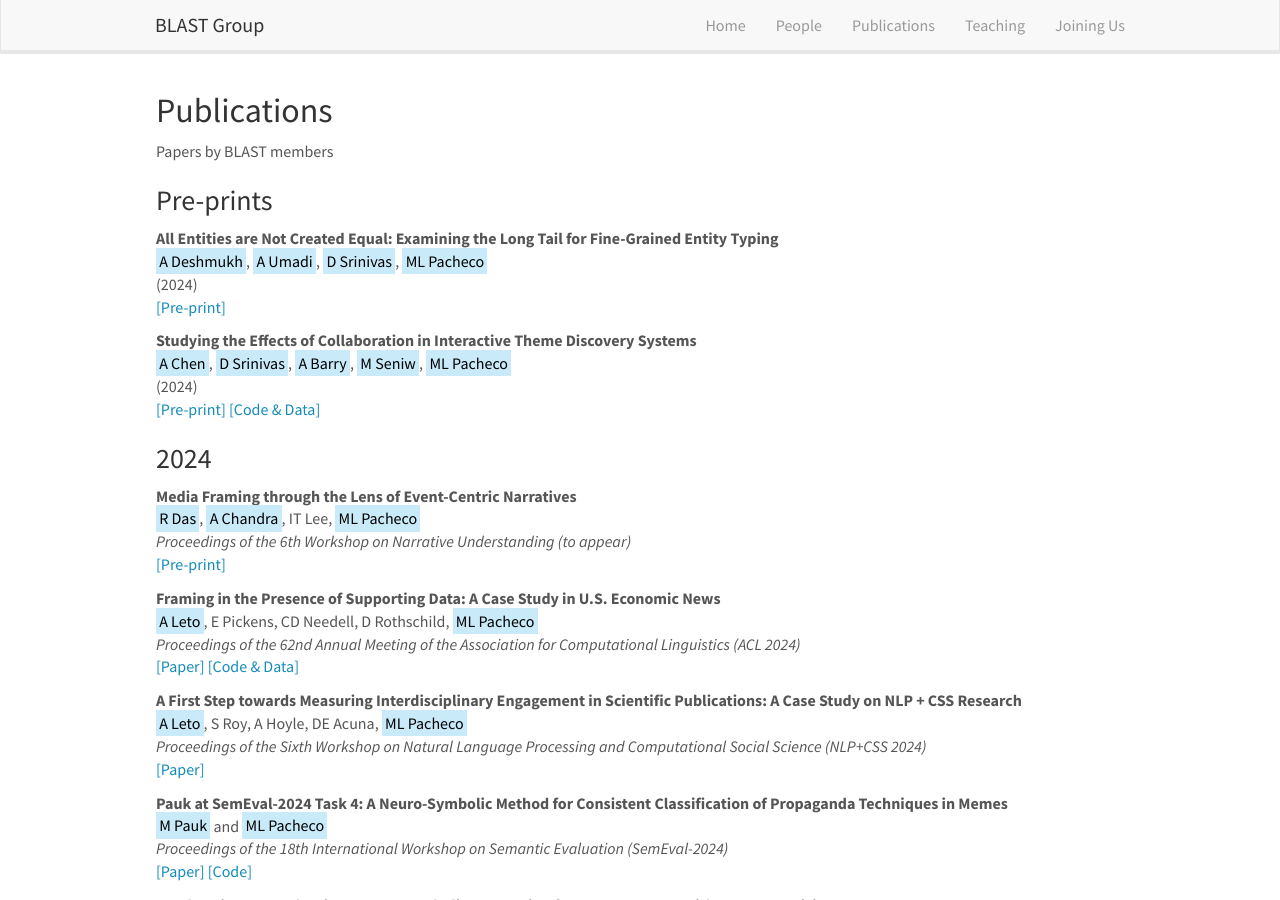
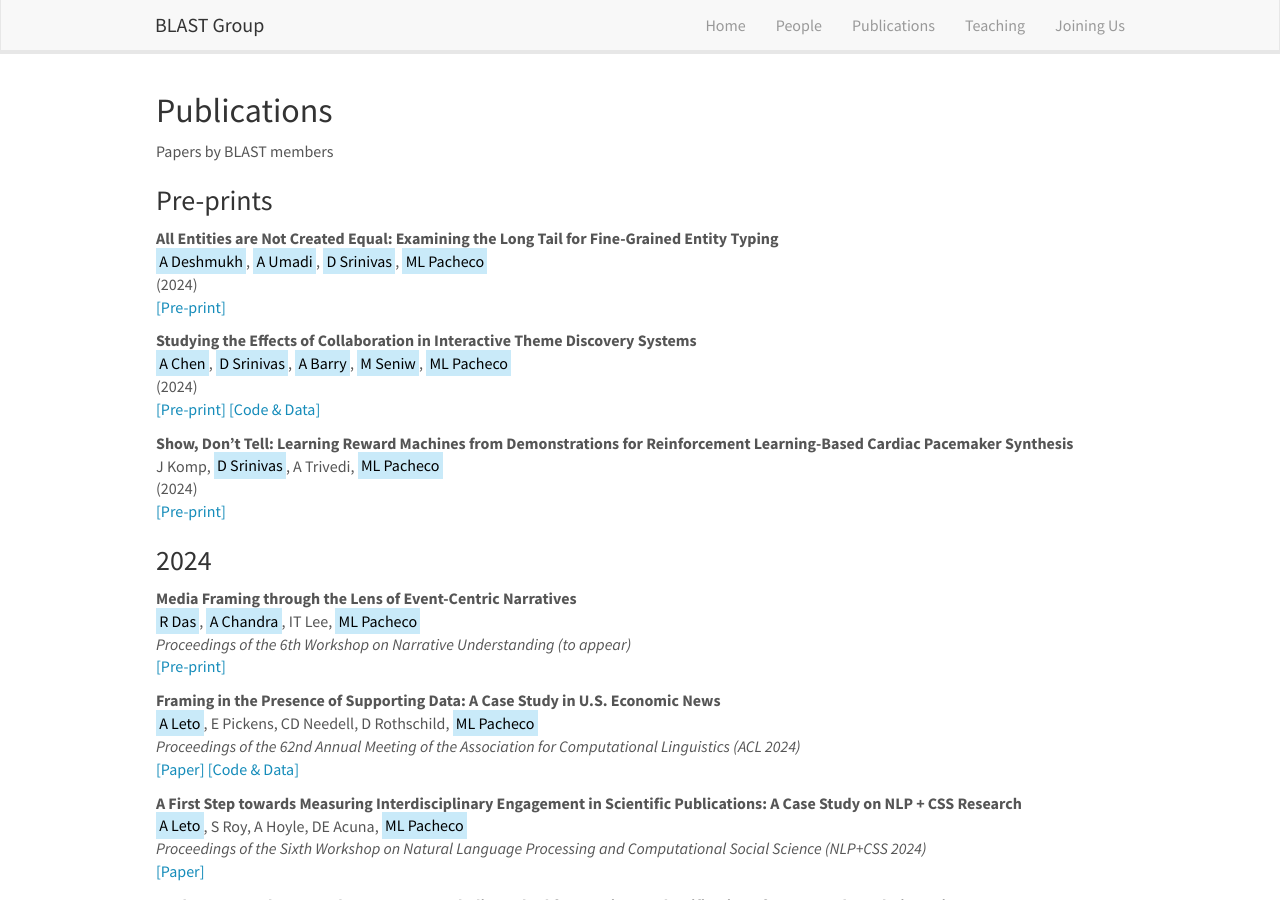
Before and after one commit to blast-cu/blast-cu.github.io, a Jekyll site: the page built from _pages/publications.md, in a window 1280 px wide and 900 px high. Built offline with Jekyll 4.4.1, drawn with Linux system fonts in a browser that asks for light colours; nearby versions of some CDN libraries.

Commit message:
Update publist_preprint.yml

```diff
--- a/_data/publist_preprint.yml
+++ b/_data/publist_preprint.yml
@@ -16,3 +16,11 @@
     url: https://github.com/blast-cu/interactive-systems
     display: \[Code & Data\]
   year: 2024
+
+- title: "Show, Don't Tell: Learning Reward Machines from Demonstrations for Reinforcement Learning-Based Cardiac Pacemaker Synthesis"
+  authors: J Komp, <mark>D Srinivas</mark>, A Trivedi, <mark>ML Pacheco</mark>
+  highlight: 0
+  link:
+    url: https://arxiv.org/abs/2411.01750
+    display: \[Pre-print\]
+  year: 2024
```
